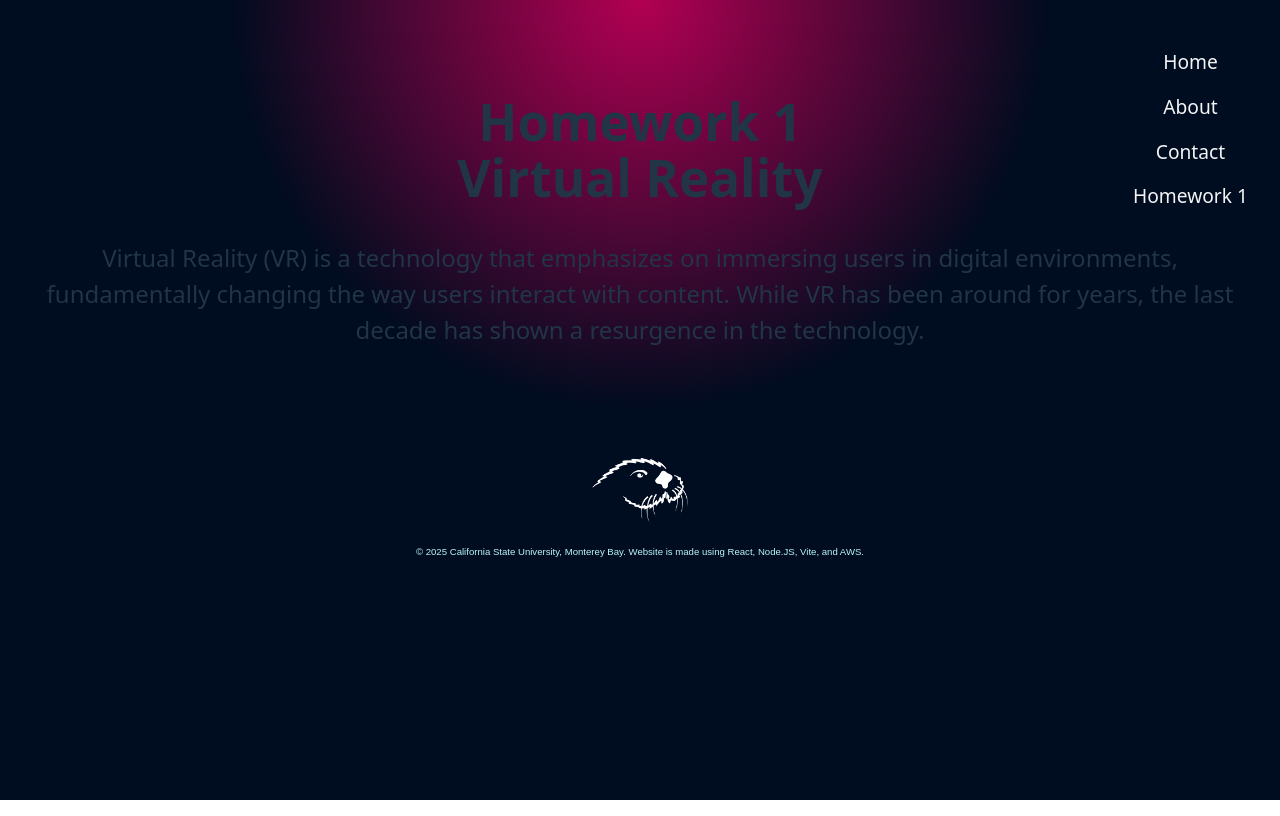
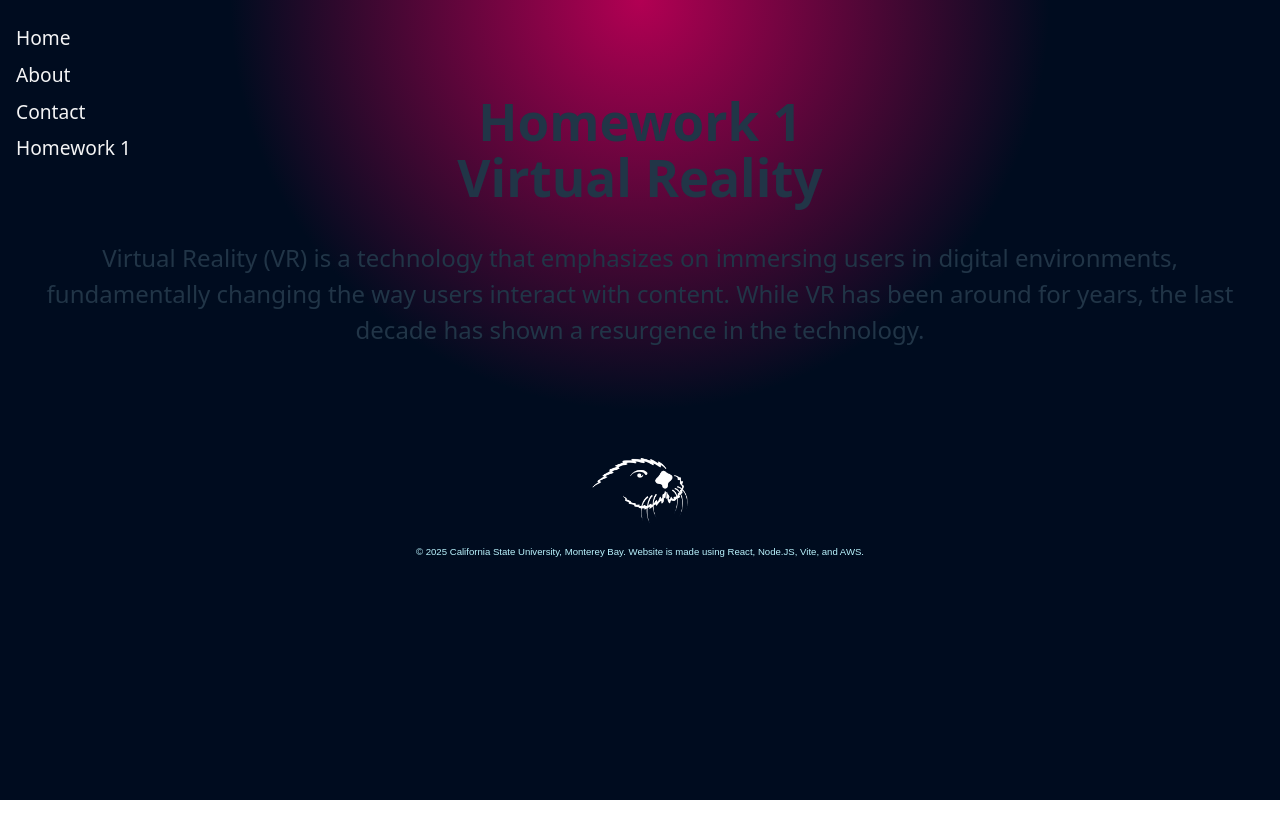
Before and after one commit to Nibronix/ePortfolio, a React (Vite) app in the folder ePortfolio/: page /hw1 in a window 1280 px wide. Shown: the top 816 px of the page. Built offline with nearby package versions, Linux system fonts and the light colour scheme.

Commit message:
Changed Nav styling a bit

```diff
--- a/ePortfolio/src/App.css
+++ b/ePortfolio/src/App.css
@@ -108,8 +108,8 @@ html, body {
 
 .nav-panel {
   position: fixed;
-  top: 2rem;
-  right: 2rem;
+  top: 1rem;
+  left: 1rem;
   z-index: 100;
 }
 
@@ -120,7 +120,8 @@ html, body {
 }
 
 .nav-panel li {
-  margin: 1rem 0;
+  margin: 0.5rem 0;
+  text-align: left;
 }
 
 .nav-panel li a {
@@ -142,6 +143,8 @@ html, body {
 
 .nav-panel a:hover {
   color: rgba(0, 212, 255, 1);
+  margin-left: 10px;
+  text-shadow: 0 0 10px rgba(0, 212, 255, 1);
 }
 
 .table-interests-container {
```
